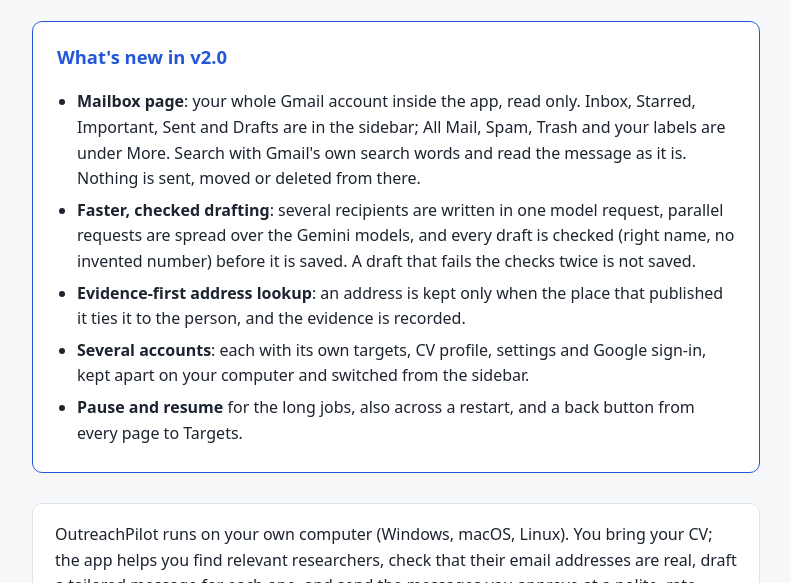
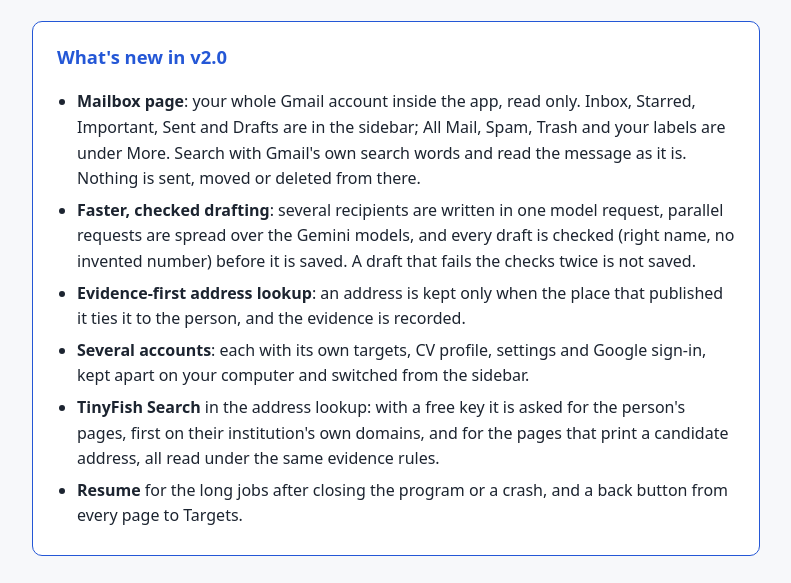
Before and after one commit to fraktosh/outreach-pilot, a plain HTML site: page index.html in a window 1280 px wide. Shown: the part 172-755 px from the top of the page, without its empty margins (244-1035 px from the left). Drawn offline with Linux system fonts and the light colour scheme.

Commit message:
Sync docs from the code repo (6dc2582): index.html

```diff
--- a/index.html
+++ b/index.html
@@ -41,7 +41,8 @@
       <li><strong>Faster, checked drafting</strong>: several recipients are written in one model request, parallel requests are spread over the Gemini models, and every draft is checked (right name, no invented number) before it is saved. A draft that fails the checks twice is not saved.</li>
       <li><strong>Evidence-first address lookup</strong>: an address is kept only when the place that published it ties it to the person, and the evidence is recorded.</li>
       <li><strong>Several accounts</strong>: each with its own targets, CV profile, settings and Google sign-in, kept apart on your computer and switched from the sidebar.</li>
-      <li><strong>Pause and resume</strong> for the long jobs, also across a restart, and a back button from every page to Targets.</li>
+      <li><strong>TinyFish Search</strong> in the address lookup: with a free key it is asked for the person's pages, first on their institution's own domains, and for the pages that print a candidate address, all read under the same evidence rules.</li>
+      <li><strong>Resume</strong> for the long jobs after closing the program or a crash, and a back button from every page to Targets.</li>
     </ul>
   </div>
 
```
